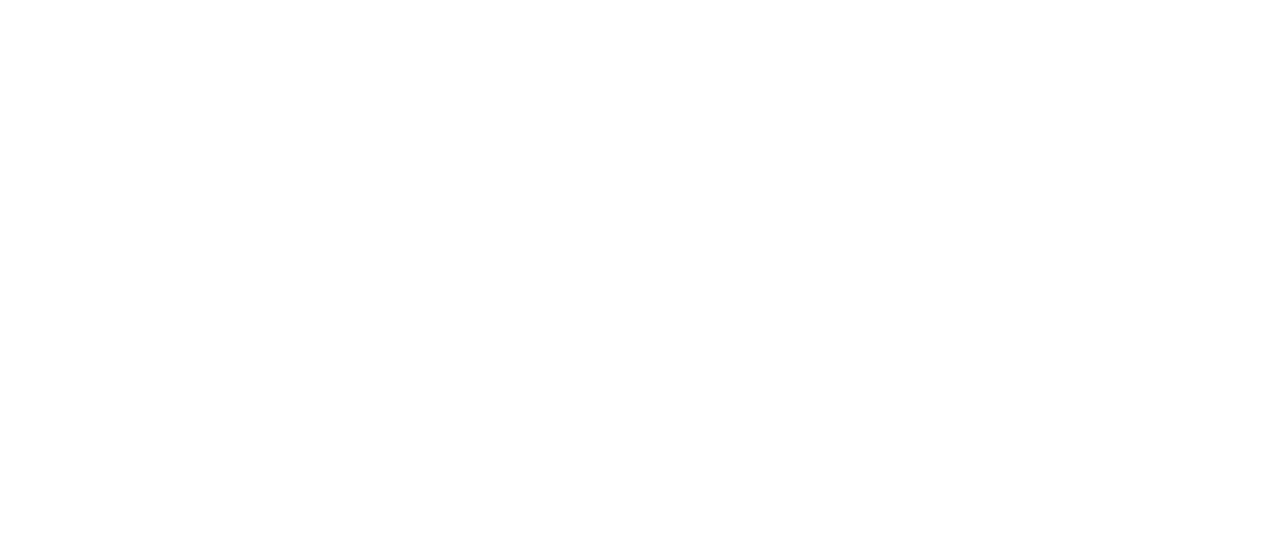
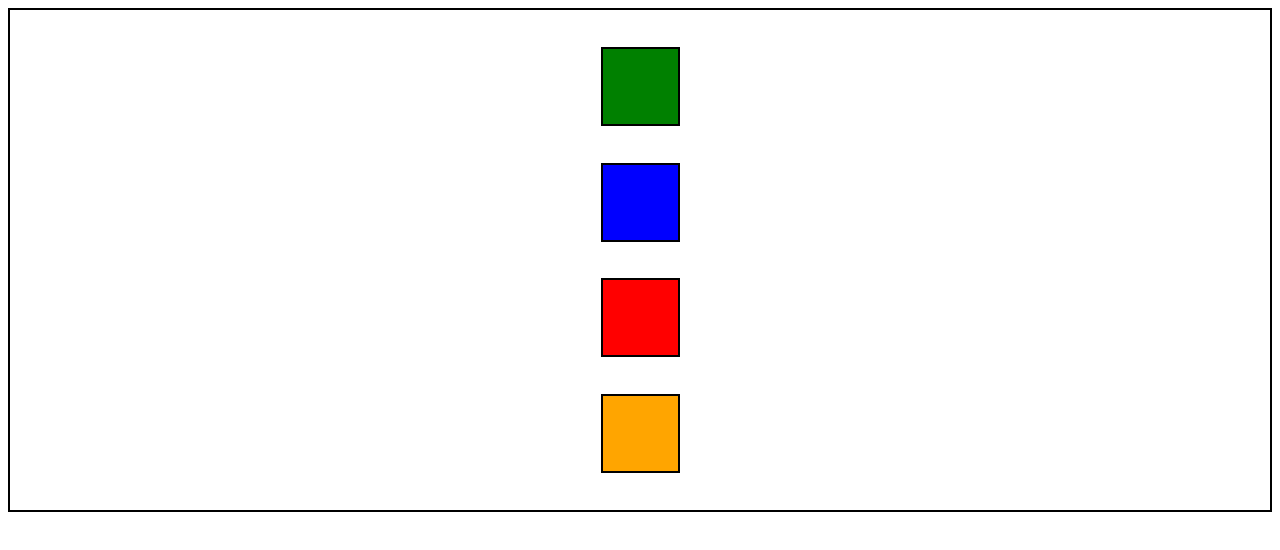
Before and after one commit to ismora/C1_2026_SOFT11, a plain HTML site: page Flexbox/index.html in a window 1280 px wide. Drawn offline with Linux system fonts and the light colour scheme.

Commit message:
[new]:Introduccion eje principal y eje secundario

```diff
--- a/Flexbox/CSS/index.css
+++ b/Flexbox/CSS/index.css
@@ -0,0 +1,36 @@
+#sctContenedor{
+    border: 2px solid black;
+    height: 500px;
+
+    display: flex;
+
+    flex-direction: column;  /* cambiar el eje principal: row -> eje principal horizontal y
+    columna -> eje principal vertical*/
+
+    justify-content: space-evenly; /*Alineacion de lkos elementos en el eje principal*/
+
+    align-items: center;  /*Alineacion de los elementos en el eje principal*/
+
+}
+
+.cuadrado{
+    width: 75px;
+    height: 75px;
+    border: 2px solid #000;
+}
+
+.verde{
+    background-color: green;
+}
+
+.azul{
+    background-color: blue;
+}
+
+.rojo{
+    background-color: red;
+}
+
+.naranja{
+    background-color: orange;
+}
--- a/Flexbox/index.html
+++ b/Flexbox/index.html
@@ -1,10 +1,13 @@
 <!DOCTYPE html>
-<html lang="en">
+<html lang="es">
 <head>
     <meta charset="UTF-8">
     <meta name="viewport" content="width=, initial-scale=1.0">
     <title>Document</title>
+
+    <link rel="stylesheet" href="CSS/index.css">
 </head>
+
 <body>
     <section id="sctContenedor">
         <div class="cuadrado verde"></div>
```
